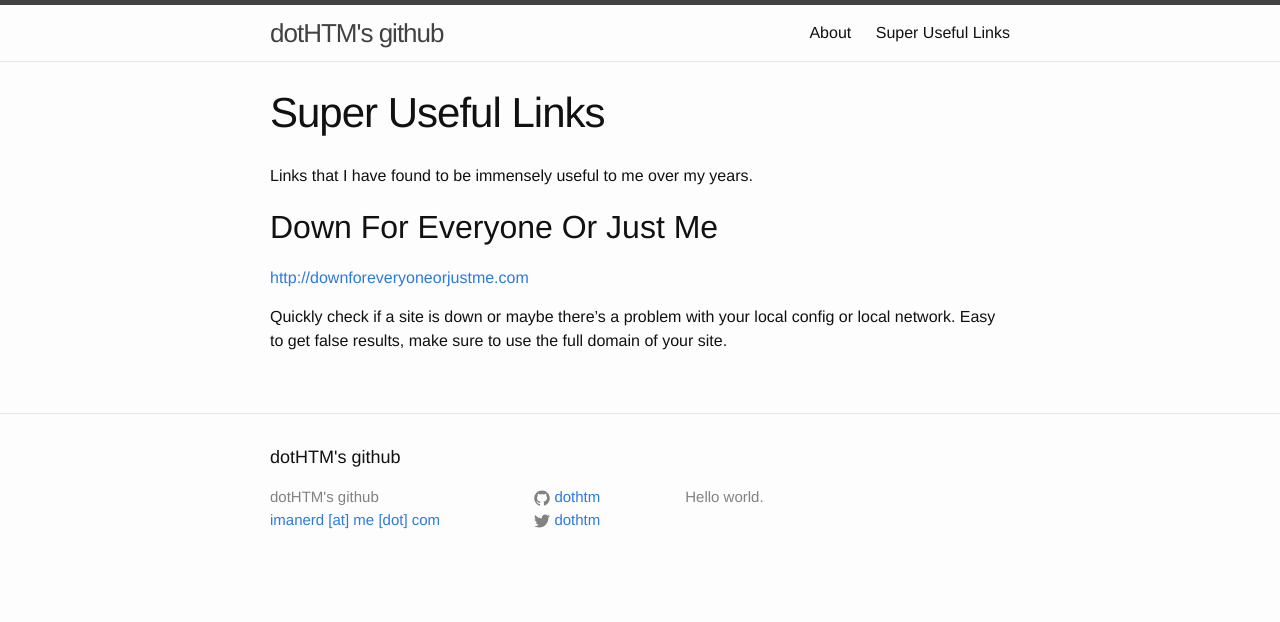
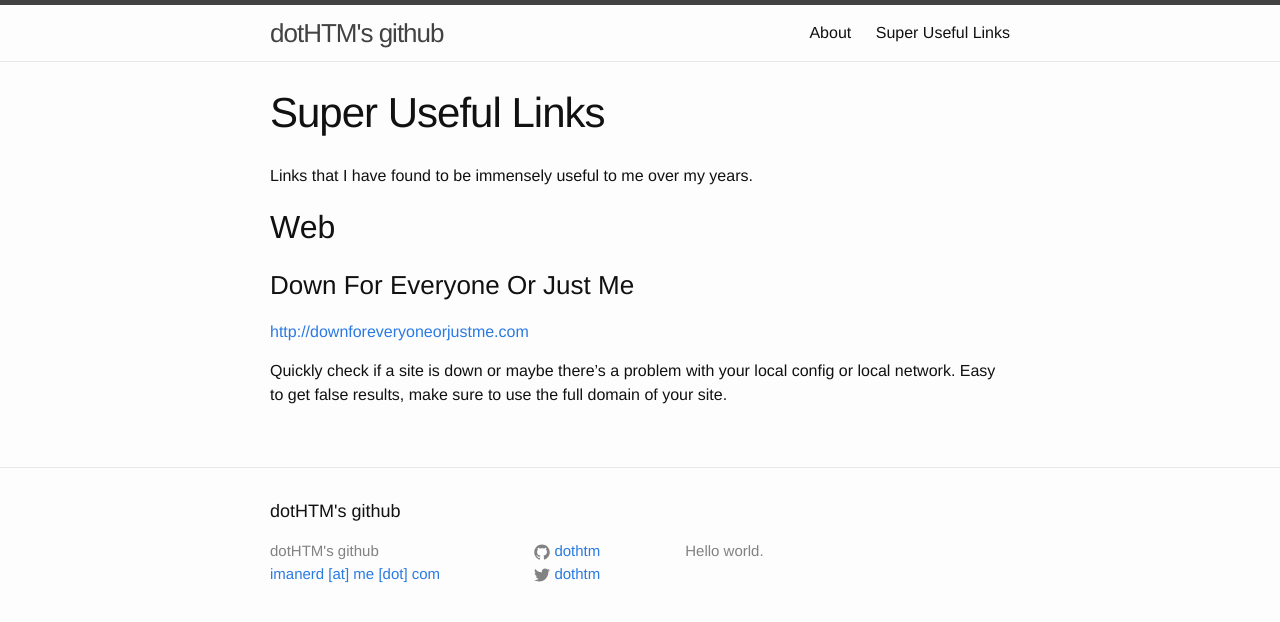
Before and after one commit to dotHTM/dothtm.github.io, a Jekyll site: the page built from links.md, in a window 1280 px wide. Shown: the top 622 px of the page. Built offline with Jekyll 4.4.1, drawn with Linux system fonts in a browser that asks for light colours.

Commit message:
categorize

```diff
--- a/links.md
+++ b/links.md
@@ -5,7 +5,9 @@ title:  Super Useful Links
 
 Links that I have found to be immensely useful to me over my years.
 
-## Down For Everyone Or Just Me
+## Web
+
+### Down For Everyone Or Just Me
 
 <http://downforeveryoneorjustme.com>
 
```
